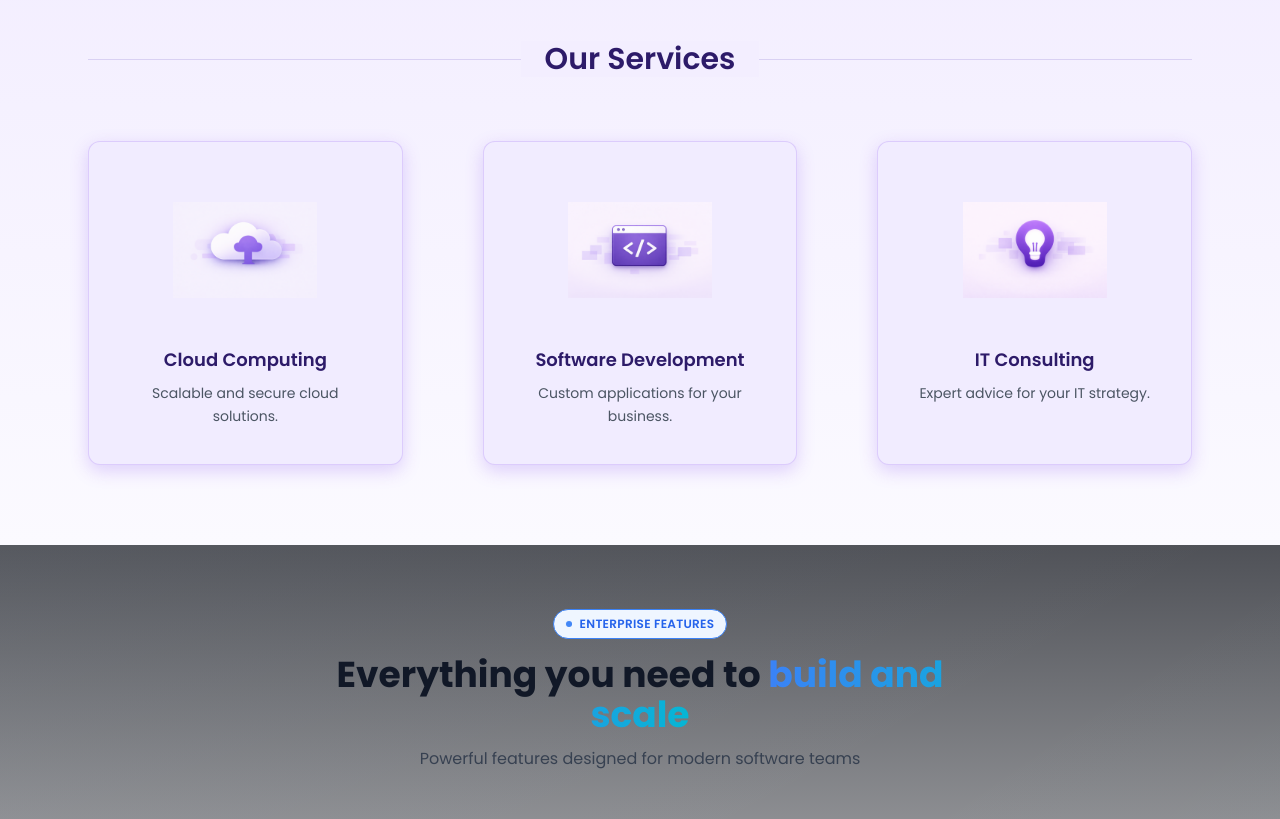
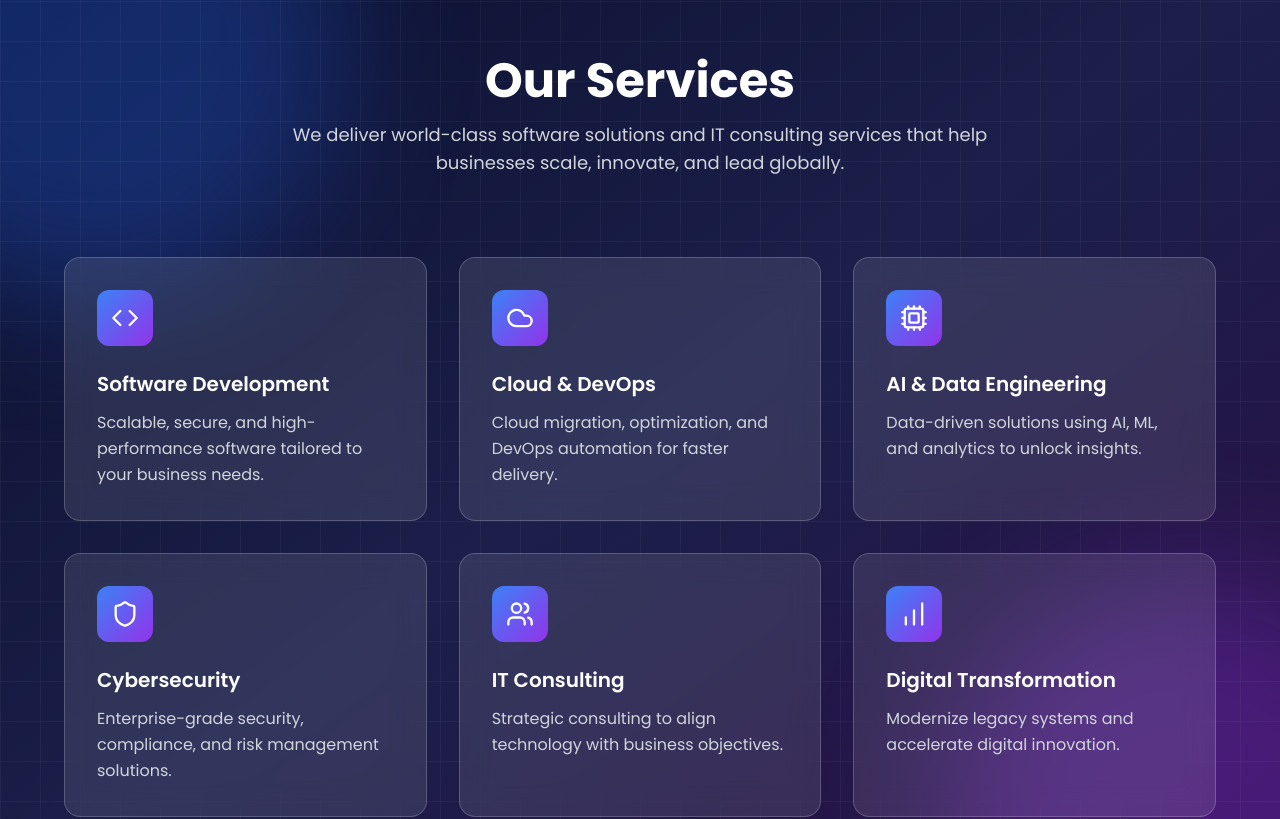
Before and after one commit to jotiramaparaitech/Aparaitech_Landing_Page1, a React (Vite) app in the folder client/: page / in a window 1280 px wide. Shown: the part 880-1699 px from the top of the page. Built offline with nearby package versions, Linux system fonts and the light colour scheme.

Commit message:
our services updation

```diff
--- a/client/src/components/Services.jsx
+++ b/client/src/components/Services.jsx
@@ -1,86 +1,88 @@
-import React from "react";
+import { motion } from "framer-motion";
+import { Code, Cloud, Cpu, Shield, BarChart, Users } from "lucide-react";
 
-// Images
-import cloudImg from "../assets/cloud.png";
-import codeImg from "../assets/code.png";
-import consultingImg from "../assets/consulting.png";
-
-const Services = () => {
+function ServicesPage() {
   const services = [
     {
-      image: cloudImg,
-      title: "Cloud Computing",
-      description: "Scalable and secure cloud solutions."
+      title: "Software Development",
+      desc: "Scalable, secure, and high-performance software tailored to your business needs.",
+      icon: Code,
     },
     {
-      image: codeImg,
-      title: "Software Development",
-      description: "Custom applications for your business."
+      title: "Cloud & DevOps",
+      desc: "Cloud migration, optimization, and DevOps automation for faster delivery.",
+      icon: Cloud,
     },
     {
-      image: consultingImg,
+      title: "AI & Data Engineering",
+      desc: "Data-driven solutions using AI, ML, and analytics to unlock insights.",
+      icon: Cpu,
+    },
+    {
+      title: "Cybersecurity",
+      desc: "Enterprise-grade security, compliance, and risk management solutions.",
+      icon: Shield,
+    },
+    {
       title: "IT Consulting",
-      description: "Expert advice for your IT strategy."
-    }
+      desc: "Strategic consulting to align technology with business objectives.",
+      icon: Users,
+    },
+    {
+      title: "Digital Transformation",
+      desc: "Modernize legacy systems and accelerate digital innovation.",
+      icon: BarChart,
+    },
   ];
 
   return (
-    <section className="py-20 bg-gradient-to-b from-[#f3eeff] to-[#fbfaff]">
-      <div className="max-w-6xl mx-auto px-6">
+    <section className="relative w-full py-24 px-6 bg-gradient-to-br from-[#0a0f2c] via-[#1b1f4a] to-[#2b0f44] overflow-hidden">
+      {/* Glow Effects */}
+      <div className="absolute -top-40 -left-40 w-[500px] h-[500px] bg-blue-600/30 rounded-full blur-3xl"></div>
+      <div className="absolute -bottom-40 -right-40 w-[500px] h-[500px] bg-purple-600/30 rounded-full blur-3xl"></div>
 
-        {/* Heading with FULL-WIDTH line */}
-        <div className="relative mb-16">
-          <div className="absolute inset-x-0 top-1/2 h-[1px] bg-[#d9d1f3]" />
-          <div className="relative flex justify-center">
-            <h2 className="text-3xl font-semibold text-[#2d1b69] px-6 bg-[#f3eeff] whitespace-nowrap">
+      {/* Subtle Grid Overlay */}
+      <div className="absolute inset-0 bg-[linear-gradient(rgba(255,255,255,0.04)_1px,transparent_1px),linear-gradient(90deg,rgba(255,255,255,0.04)_1px,transparent_1px)] bg-[size:40px_40px]"></div>
+
+      {/* Content */}
+      <div className="relative z-10">
+        {/* Hero Section */}
+        <div className="max-w-6xl mx-auto text-center mb-20">
+          <h1 className="text-4xl md:text-5xl font-bold text-white mb-4">
             Our Services
-            </h2>
-          </div>
+          </h1>
+          <p className="text-lg text-gray-300 max-w-3xl mx-auto">
+            We deliver world-class software solutions and IT consulting services
+            that help businesses scale, innovate, and lead globally.
+          </p>
         </div>
 
-        {/* Cards */}
-        <div className="grid grid-cols-1 md:grid-cols-3 gap-20">
-          {services.map((service, index) => (
-            <div
+        {/* Services Grid */}
+        <div className="max-w-6xl mx-auto grid grid-cols-1 sm:grid-cols-2 lg:grid-cols-3 gap-8">
+          {services.map((service, index) => {
+            const Icon = service.icon;
+            return (
+              <motion.div
                 key={index}
-              className="
-                bg-[#f1ecff]
-                rounded-xl
-                px-8 py-9
-                text-center
-                min-h-[270px]
-                border border-[rgba(124,58,237,0.18)]
-                shadow-[0_6px_18px_rgba(124,58,237,0.22)]
-                transition-all duration-300 ease-out
-                hover:-translate-y-2
-                hover:shadow-[0_12px_30px_rgba(124,58,237,0.32)]
-              "
+                whileHover={{ y: -8 }}
+                transition={{ duration: 0.3 }}
+                className="bg-white/10 backdrop-blur-lg rounded-2xl p-8 border border-white/20 hover:border-blue-400/50 hover:shadow-2xl"
               >
-              {/* Image */}
-              <div className="w-36 h-36 mx-auto mb-6">
-                <img
-                  src={service.image}
-                  alt={service.title}
-                  className="w-full h-full object-contain"
-                />
+                <div className="w-14 h-14 flex items-center justify-center rounded-xl bg-gradient-to-br from-blue-500 to-purple-600 mb-6">
+                  <Icon className="text-white" size={28} />
                 </div>
-
-              {/* Title */}
-              <h3 className="text-lg font-semibold text-[#2d1b69] mb-2">
+                <h3 className="text-xl font-semibold text-white mb-3">
                   {service.title}
                 </h3>
-
-              {/* Description */}
-              <p className="text-sm text-gray-600 leading-relaxed">
-                {service.description}
-              </p>
+                <p className="text-gray-300 leading-relaxed">{service.desc}</p>
+              </motion.div>
+            );
+          })}
         </div>
-          ))}
-        </div>
-
       </div>
     </section>
   );
-};
+}
 
-export default Services;
+// Export at the end
+export default ServicesPage;
```
Lines whose indentation alone changed are shown as unchanged.
